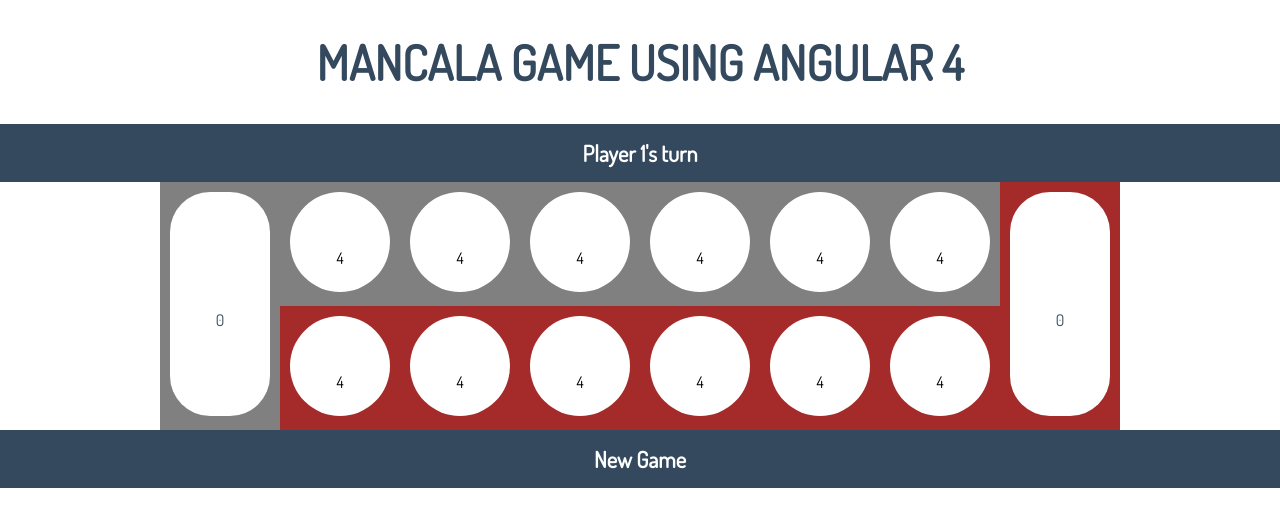
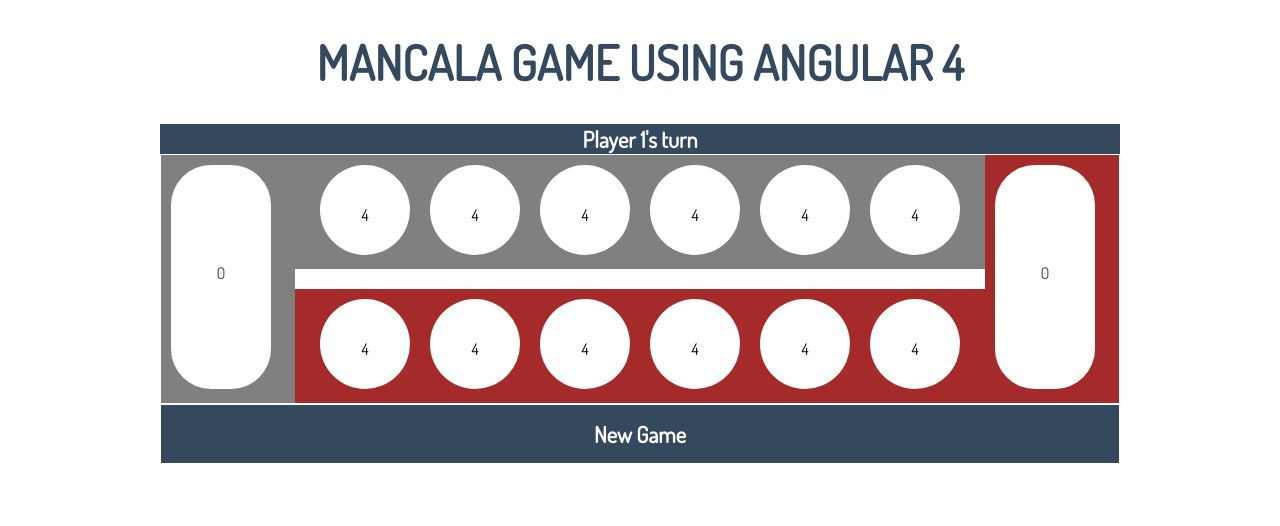
Before and after one commit to thecodebee/mancala, an Angular app: page / in a window 1280 px wide. Shown: the top 526 px of the page. Built offline with nearby package versions, Linux system fonts and the light colour scheme.

Commit message:
UI layout

```diff
--- a/src/app/app.component.html
+++ b/src/app/app.component.html
@@ -1,5 +1,5 @@
 <div>
-    <div class="main-app">
+    <div class="wrapper">
       <div>
         <h1>{{ title }}</h1>
       </div>
--- a/src/app/app.component.scss
+++ b/src/app/app.component.scss
@@ -1,7 +1,9 @@
 //Google Fonts
 @import url(//fonts.googleapis.com/css?family=Dosis|Gochi+Hand:400italic,700italic,400,700);
 
-.main-app {
+.wrapper {
+  width: 100%;
+  max-width: 960px;
   margin: 0 auto;
   color: #34495e;
 }
--- a/src/app/presentation/board/board.component.html
+++ b/src/app/presentation/board/board.component.html
@@ -1,31 +1,33 @@
-<div>
+<div class="layout">
 		<div class="gameStatus" >
 			{{gameStatusMessage}}
 		</div>
-    <div id="layout">
-      <div id="player1-mancala">
+    <div class="container">
+      <div class="mancala player1">
         <mancala [stonecount]="0"></mancala>
       </div>
       <div class="board">
-        <div id="player1-pits">
+        <div class="player1-pits">
           <pit *ngFor="let pos of [0,1,2,3,4,5]"
-            [state]="pits[col*2]"
-            (click)="handleMove(col*2)"
+            [state]="pits[pos]"
+            (click)="handleMove(pos)"
           >
           </pit>
         </div>
         <br>
-        <div id="player2-pits">
-          <pit *ngFor="let pos of [0,1,2,3,4,5]"
-            [state]="pits[col+1*2]"
-            (click)="handleMove(col+1*2)"
+        <div class="player2-pits">
+          <pit *ngFor="let pos of [6,7,8,9,10,11]"
+            [state]="pits[pos]"
+            (click)="handleMove(pos)"
           >
           </pit>
         </div>
       </div>
-      <div id="player2-mancala">
+      <div class="mancala player2">
         <mancala [stonecount]="0"></mancala>
       </div>
     </div>
-		<button class="restart" (click)="restartGame()">New Game</button>
+    <div class="playAction">
+      <button class="restart" (click)="restartGame()">New Game</button>
+    </div>
 </div>
--- a/src/app/presentation/board/board.component.scss
+++ b/src/app/presentation/board/board.component.scss
@@ -1,27 +1,63 @@
-.board {
-  display:inline-block;
+.layout {
+display: -webkit-box;
+  display: -moz-box;
+  display: -ms-flexbox;
+  display: -webkit-flex;
+  display: flex;
+
+  -webkit-flex-flow: row wrap;
+  flex-flow: row wrap;
+
+  text-align: center;
 }
 
-#player1-pits, #player2-pits {
-  display:inline-block;
+.layout > * {
+  padding: 1px;
+  flex: 1 100%;
 }
 
-#player1-pits {
+.playAction {
+  width: 100%;
+}
+
+.container {
+  display: flex;
+}
+
+.mancala {
+  min-width: 100px;
+}
+
+.player1 {
   background-color:grey;
 }
 
-#player2-pits {
+.player2 {
   background-color:brown;
 }
 
-#player1-mancala {
-  background-color:grey;
-  display:inline-block;
+.board {
+   min-width: 690px;
 }
 
-#player2-mancala {
+.player1-pits {
+  background-color:grey;
+}
+
+.player2-pits {
   background-color:brown;
-  display:inline-block;
+}
+
+@media all and (min-width: 600px) {
+  .mancala { flex: 1 auto; }
+}
+
+@media all and (min-width: 960px) {
+  .board    { flex: 3 0px; }
+  .player1 { order: 1; }
+  .board    { order: 2; }
+  .player2 { order: 3; }
+  .playAction  { order: 4; }
 }
 
 .gameStatus {
@@ -44,6 +80,7 @@
   padding: 15px;
   width: 100%;
 }
+
 .restart:hover {
   background-color: #c1cdcd;
   cursor: pointer;
--- a/src/app/presentation/board/board.component.ts
+++ b/src/app/presentation/board/board.component.ts
@@ -6,7 +6,10 @@ import { Component } from '@angular/core';
   styleUrls: ['./board.component.scss']
 })
 export class BoardComponent {
-  pits = Array(12).fill(null);
+  pits = Array(12).fill(4);
+  mancala1 = 0;
+  mancala2 = 0;
+
   player = '1';
   winner = null;
 
@@ -14,4 +17,24 @@ export class BoardComponent {
     return this.winner? `Player ${this.winner} has won!` :
     `Player ${this.player}'s turn`;
   }
+
+  handleMove(position){
+    console.log("clicked ==> ", position);
+    if(!this.winner && !this.pits[position] ){
+      //this.pits[position] = this.player;
+      this.fillPits(position);
+      if(this.winnigMove()) {
+        this.winner = this.player;
+      }
+      this.player = this.player === '1' ? '2' : '1';
+    }
+  }
+
+  fillPits(startpos: number) {
+
+  }
+
+  winnigMove() {
+
+  }
 }
--- a/src/app/presentation/mancala/mancala.component.scss
+++ b/src/app/presentation/mancala/mancala.component.scss
@@ -1,16 +1,14 @@
 .mancala {
   width:100px; height:224px;
-  display:inline-block;
   position:relative;
   margin:10px;
   border-radius:40px;
   background-color:white;
-  align-content: center;
-  p{
+  p {
     position:absolute;
-    top:50%;
+    top:40%;
     width:100%;
-    transform:translate(0, -50%);
-    text-align:center;
+    align-self: center;
+    transform:translate(0, -40%);
   }
 }
--- a/src/app/presentation/pit/pit.component.html
+++ b/src/app/presentation/pit/pit.component.html
@@ -1,3 +1,3 @@
-<div class="pit">{{ state }}
-  <p>4</p>
+<div class="pit">
+  <p>{{ state }}</p>
 </div>
--- a/src/app/presentation/pit/pit.component.scss
+++ b/src/app/presentation/pit/pit.component.scss
@@ -1,5 +1,5 @@
 .pit {
-  width:100px; height:100px;
+  width:90px; height:90px;
   display:inline-block;
   position:relative;
   margin:10px;
@@ -9,9 +9,9 @@
   cursor:pointer;
   p{
     position:absolute;
-    top:50%;
+    top:40%;
     width:100%;
-    transform:translate(0, -50%);
+    transform:translate(0, -60%);
     text-align:center;
   }
 }
```
